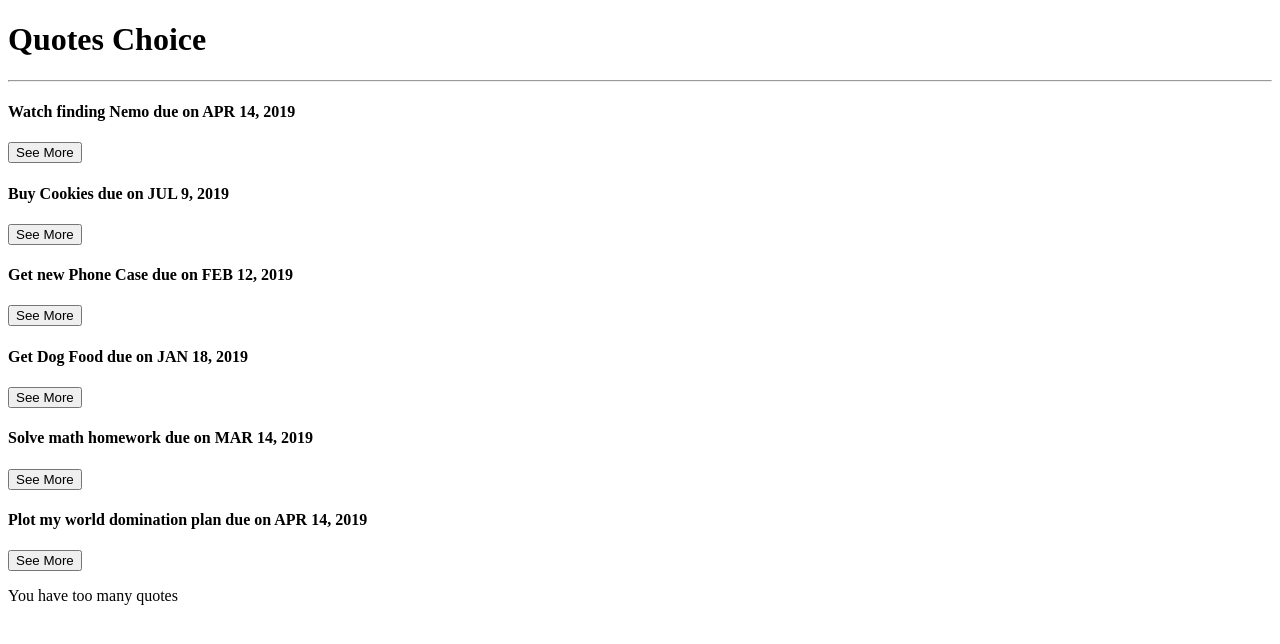
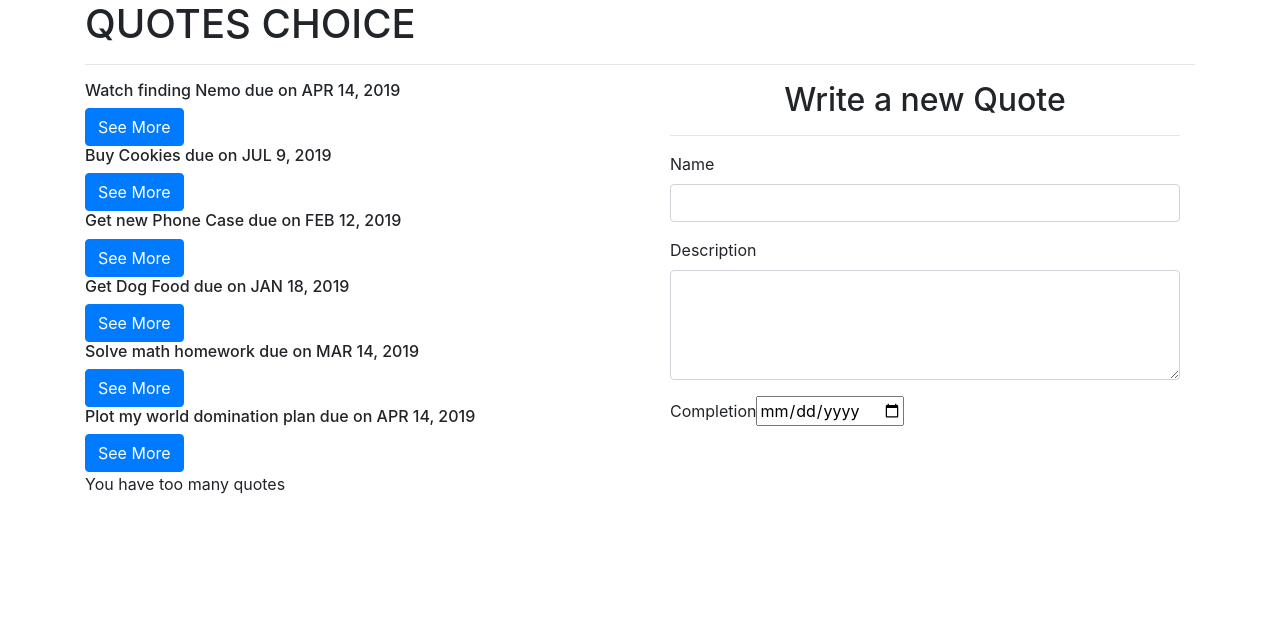
Before and after one commit to Maxwel5/my-Quotes, an Angular app: page / in a window 1280 px wide. Shown: the top 644 px of the page. Built offline with nearby package versions, Linux system fonts and the light colour scheme.

Commit message:
Added form inputs for more information

```diff
--- a/src/app/quote-form/quote-form.component.html
+++ b/src/app/quote-form/quote-form.component.html
@@ -1,7 +1,13 @@
 <div class="container-fluid">
-    <h2 class="text-center">Write a new quote</h2>
+        <h2 class="text-center">Write a new Quote</h2>
         <hr>
         <form>
+            <div class="form-group">
+
+                <label for="name">Name</label>
+                <input type="text" required class="form-control" id="name">
+
+            </div>
             <div class="form-group">
 
                 <label for="description">Description</label>
@@ -9,13 +15,6 @@
 
             </div>
             <div class="form-group">
-
-            <label for="name">Name</label>
-            <input type="text" required class="form-control" id="name">
-
-        </div>
-
-        <div class="form-group">
                 <label for="complete">Completion</label>
                 <input type='date' id="complete" required>
 
--- a/src/app/quote-form/quote-form.component.ts
+++ b/src/app/quote-form/quote-form.component.ts
@@ -1,4 +1,5 @@
 import { Component, OnInit } from '@angular/core';
+import { Quote } from '../quote';
 
 @Component({
   selector: 'app-quote-form',
@@ -7,6 +8,7 @@ import { Component, OnInit } from '@angular/core';
 })
 export class QuoteFormComponent implements OnInit {
 
+  newQuote = new Quote(0,"","",new Date())
   constructor() { }
 
   ngOnInit() {
--- a/src/app/quote/quote.component.html
+++ b/src/app/quote/quote.component.html
@@ -1,12 +1,12 @@
 <div class="container">
-    <h1>Quotes Choice</h1>
+    <h1>QUOTES CHOICE</h1>
     <hr>
 
     <div class="row">
       <div class="col-md-6">
         <div *ngFor='let quote of quotes;let i = index'>
           <div>
-            <h4 id={{i}} appStrikethrough>{{quote.name}} due on {{quote.completeDate|date|uppercase}}</h4>
+            <h6 id={{i}} appStrikethrough>{{quote.name}} due on {{quote.completeDate|date|uppercase}}</h6>
             <button (click)='toggleDetails(i)' class="btn btn-primary">See More</button>
           </div>
 
@@ -15,7 +15,9 @@
           </div>
         </div>
       </div>
+      <div class="col-md-6">
+        <app-quote-form></app-quote-form>
+      </div>
     </div>
-
     <p *ngIf='quotes.length > 5'>You have too many quotes</p>
   </div>
--- a/src/index.html
+++ b/src/index.html
@@ -6,6 +6,7 @@
   <base href="/">
 
   <meta name="viewport" content="width=device-width, initial-scale=1">
+  <link rel="stylesheet" href="https://stackpath.bootstrapcdn.com/bootstrap/4.3.1/css/bootstrap.min.css" integrity="sha384-ggOyR0iXCbMQv3Xipma34MD+dH/1fQ784/j6cY/iJTQUOhcWr7x9JvoRxT2MZw1T" crossorigin="anonymous">
   <link rel="icon" type="image/x-icon" href="favicon.ico">
 </head>
 <body>
```
Lines whose indentation alone changed are shown as unchanged.
